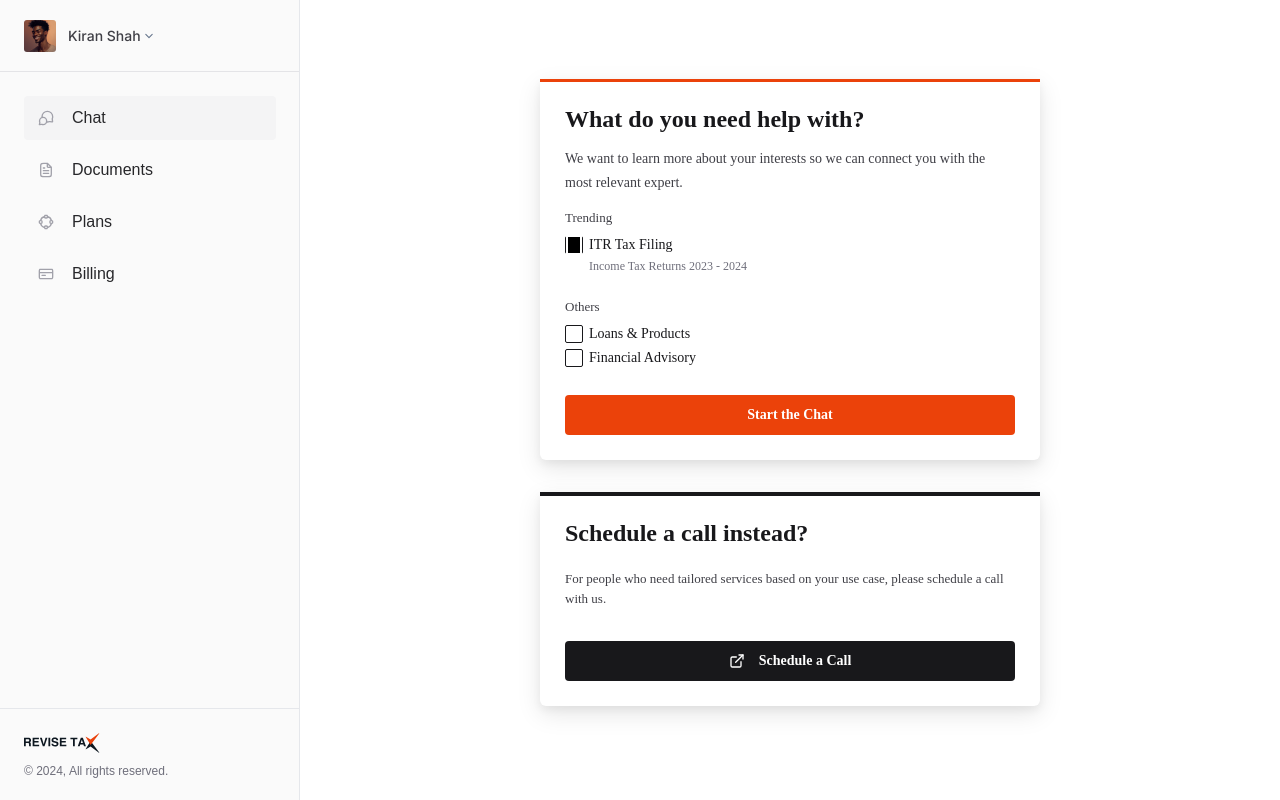
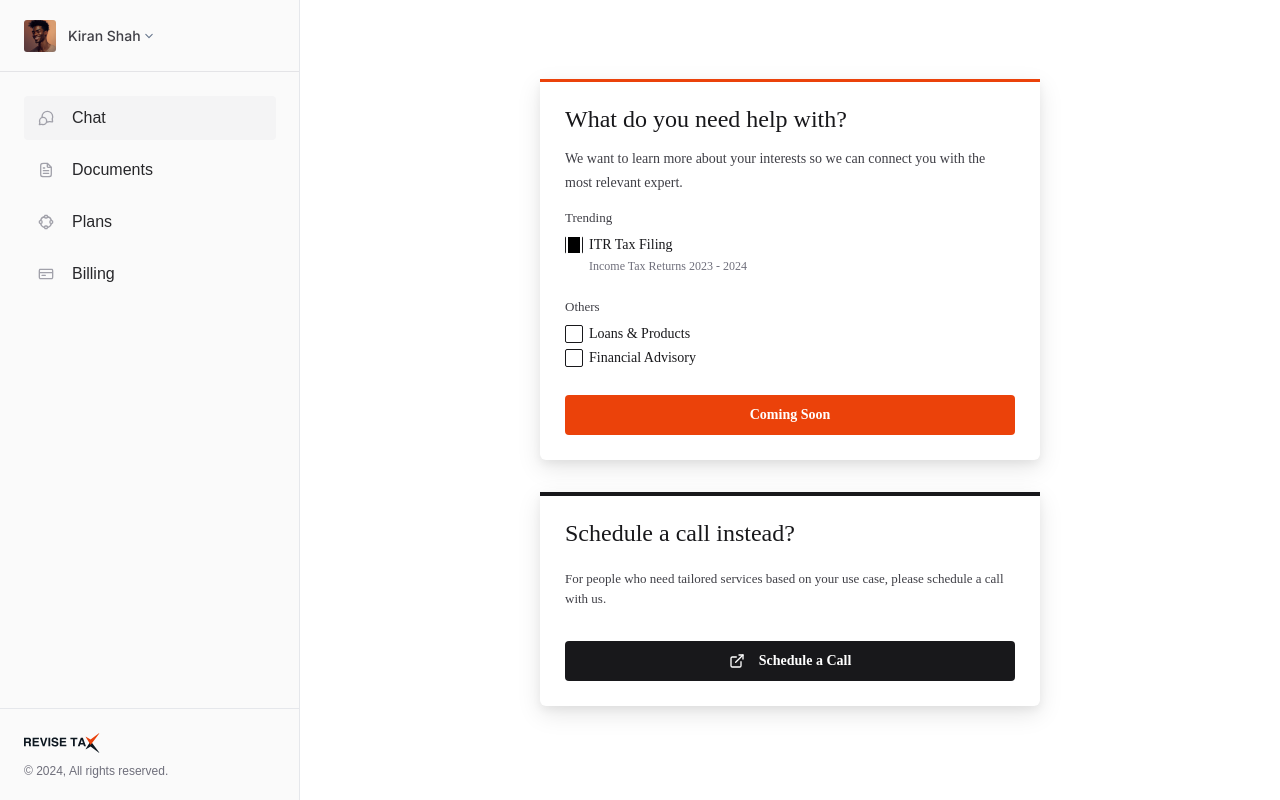
Before and after one commit to techsrishti/revisetax, a Next.js app: page /dashboard in a window 1280 px wide. Built offline with nearby package versions, Linux system fonts and the light colour scheme.

Commit message:
Update chat module styles and button text to enhance UI consistency

```diff
--- a/src/components/chat-module.module.css
+++ b/src/components/chat-module.module.css
@@ -42,7 +42,7 @@
 
 .cardTitle {
   font-family: 'Inter Variable';
-  font-weight: 700;
+  font-weight: 500;
   font-size: 24px;
   line-height: 100%;
   color: hsl(var(--brand-dark));
@@ -135,6 +135,8 @@
   width: 100%;
   height: 40px;
   background: hsl(var(--brand-primary));
+  backdrop-filter: blur(6px);
+  -webkit-backdrop-filter: blur(6px);
   border-radius: 4px;
   font-family: 'Inter Variable';
   font-weight: 700;
@@ -151,7 +153,7 @@
 
 .callTitle {
   font-family: 'Inter Variable';
-  font-weight: 700;
+  font-weight: 500;
   font-size: 24px;
   line-height: 100%;
   color: hsl(var(--brand-dark));
@@ -188,7 +190,8 @@
 }
 
 .scheduleButton:hover {
-  background-color: hsl(var(--brand-dark) / 0.9);
+  background: hsl(var(--brand-dark));
+  color: #FFFFFF;
 }
 
 .scheduleIcon {
--- a/src/components/chat-module.tsx
+++ b/src/components/chat-module.tsx
@@ -47,7 +47,7 @@ export default function ChatModule() {
             </div>
           </div>
 
-          <Button className={styles.primaryButton}>Start the Chat</Button>
+          <Button className={styles.primaryButton}>Coming Soon</Button>
         </div>
 
         {/* Schedule call */}
```
